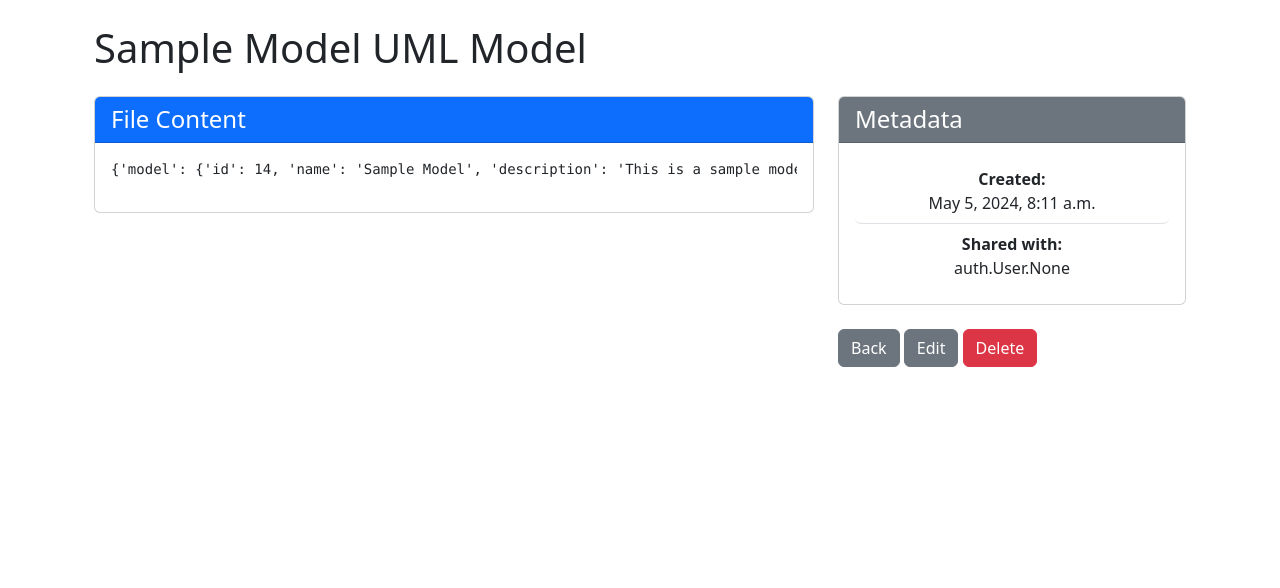
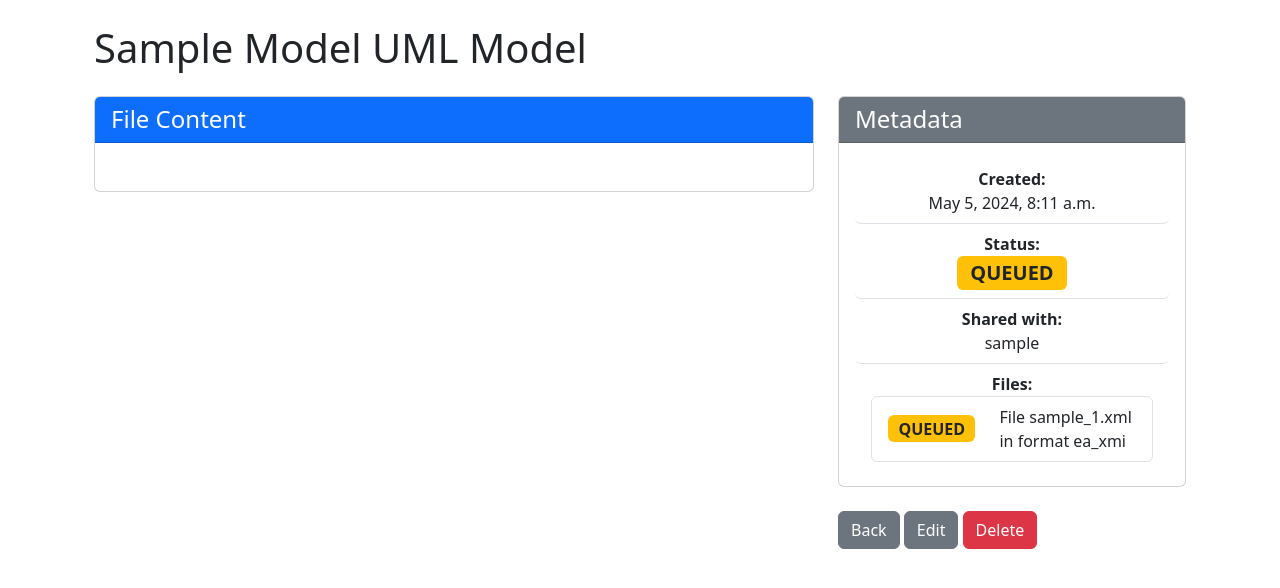
Before and after one commit to UMLI-Organization/umlars-backend, a Django app: page /uml-model/1 in a window 1280 px wide. Shown: the part 56-644 px from the top of the page. Run offline with Django 5.2, Linux system fonts and the light colour scheme; a user stored in the database is signed in; data comes from the database, SQL or seed files in the repository; tables that the repository leaves empty hold one stand-in row (values such as "Sample post"); some libraries are stand-ins or nearby versions.

Commit message:
#4 Added file status

```diff
--- a/src/umlars_app/models.py
+++ b/src/umlars_app/models.py
@@ -17,7 +17,8 @@ class ProcessStatus(models.IntegerChoices):
     QUEUED = 10
     RUNNING = 20
     FINISHED = 30
-    FAILED = 40
+    PARTIAL_SUCCESS = 40
+    FAILED = 50
 
 
 class SCD2Model(models.Model):
--- a/src/umlars_app/rest/serializers.py
+++ b/src/umlars_app/rest/serializers.py
@@ -14,7 +14,7 @@ class UmlModelSerializer(serializers.ModelSerializer):
 class UmlFileSerializer(serializers.ModelSerializer):
     class Meta:
         model = UmlFile
-        fields = ['id', 'data', 'format', 'filename']
+        fields = ['id', 'data', 'format', 'filename', 'state']
         read_only_fields = ["tech_valid_from", "tech_valid_to", "tech_active_flag",]
 
 
--- a/src/umlars_app/rest/viewsets.py
+++ b/src/umlars_app/rest/viewsets.py
@@ -32,7 +32,7 @@ class UmlFileViewSet(viewsets.ModelViewSet):
 
     def get_queryset(self):
         if self.request.user.is_superuser:
-            return UmlModel.objects.all()
+            return UmlFile.objects.all()
         return UmlFile.objects.filter(model__accessed_by__id=self.request.user.id)
 
     def perform_create(self, serializer):
@@ -48,8 +48,8 @@ class UmlModelFilesViewSet(viewsets.ModelViewSet):
 
     def get_queryset(self):
         if self.request.user.is_superuser:
-            return UmlModel.objects.all()
-        return UmlModel.objects.filter(accessed_by__id=self.request.user.id)
+            return UmlModel.objects.all().prefetch_related('source_files')
+        return UmlModel.objects.filter(accessed_by__id=self.request.user.id).prefetch_related('source_files')
 
     def perform_create(self, serializer):
         super().perform_create(serializer)
--- /dev/null
+++ b/src/umlars_app/templates/partials/enum_status.html
@@ -0,0 +1,15 @@
+{% if enum_object == enum_class.QUEUED %}
+<span class="badge bg-warning text-dark {{additional_classes_string}}">
+{% elif enum_object == enum_class.RUNNING %}
+<span class="badge bg-primary {{additional_classes_string}}">
+{% elif enum_object == enum_class.FINISHED %}
+<span class="badge bg-success {{additional_classes_string}}">
+{% elif enum_object == enum_class.FAILED %}
+<span class="badge bg-danger {{additional_classes_string}}">
+{% elif enum_object == enum_class.PARTIAL_SUCCESS %}
+<span class="badge bg-info {{additional_classes_string}}">
+{% else %}
+<span class="badge bg-secondary {{additional_classes_string}}">
+{% endif %}
+{{ status_text }}
+</span>
--- a/src/umlars_app/templates/uml-model.html
+++ b/src/umlars_app/templates/uml-model.html
@@ -1,5 +1,7 @@
 {% extends 'base.html' %}
-{% load json_tags %}
+
+{% load status_tags %}
+
 
 {% block content %}
 <div class="container mt-4">
@@ -22,7 +24,7 @@
         </div>
 
         <!-- Metadata Sidebar -->
-        <div class="col-md-4">
+        <div class="col-md-4 mb-4">
             <div class="card mb-4">
                 <div class="card-header bg-secondary text-white">
                     <h4 class="card-title mb-0">Metadata</h4>
@@ -37,9 +39,34 @@
                         </li>
                         <li class="list-group
                             list-group-item d-flex justify-content-between align-items-center">
+                            <strong>Status:</strong>
+                            {% render_status model_status status_enum model_status.name 'fs-5' %}
+                        </li>
+
+                        <li class="list-group
+                            list-group-item d-flex justify-content-between align-items-center">
                             <strong>Shared with:</strong>
-                            <span>{{ uml_model.accessed_by }}</span>
+                            {% for user in uml_model.accessed_by.all %}
+                                <span>{{ user }}</span>
+                            {% endfor %}
                         </li>
+                        <li class="list-group
+                            list-group-item d-flex justify-content-between align-items-center">
+                            <strong>Files:</strong>
+                            <ul class="list-group">
+                                {% for file in uml_model.source_files.all %}
+                                <li class="list-group-item d-flex justify-content-between align-items-center">
+                                    <span class="d-flex me-4 align-items-center">
+                                        {% render_status file.state status_enum %}
+                                    </span>
+                                    <span>
+                                        File {{ file.filename }} in format {{ file.format }}
+                                    </span>
+                                </li>
+                                {% endfor %}
+                            </ul>
+                        </li>
+
                     </ul>
                 </div>
             </div>
--- /dev/null
+++ b/src/umlars_app/templatetags/status_tags.py
@@ -0,0 +1,9 @@
+from django import template
+
+register = template.Library()
+
+
+@register.inclusion_tag("partials/enum_status.html")
+def render_status(enum_object, enum_class, status_text = None, additional_classes_string="fs-6"):
+    status_text = status_text or enum_class(enum_object).name
+    return {"enum_object": enum_object, "enum_class": enum_class, "additional_classes_string": additional_classes_string, "status_text": status_text}
--- a/src/umlars_app/views.py
+++ b/src/umlars_app/views.py
@@ -10,7 +10,7 @@ from django.forms.models import model_to_dict
 from django.core.paginator import Paginator, EmptyPage, PageNotAnInteger
 
 from umlars_app.utils.translation_utils import schedule_translate_uml_model
-from umlars_app.models import UmlModel, UmlFile
+from umlars_app.models import UmlModel, UmlFile, ProcessStatus
 from umlars_app.forms import SignUpForm, EditUserForm, AddUmlModelForm,UpdateUmlModelForm, AddUmlFileFormset, EditUmlFileFormset, FilesGroupingForm, ExtensionsGroupingFormSet, RegexGroupingFormSet, AddUmlModelFormset, ChangePasswordForm
 from umlars_app.utils.files_utils import decode_file
 from umlars_app.utils.grouping_utils import group_files, determine_model_name
@@ -119,12 +119,41 @@ def uml_model(request: HttpRequest, pk: int) -> HttpResponse:
 
         # Read and decode the file content
         # TODO: redo after final file format decision
-        pretty_xml = uml_model.formatted_data
+        # pretty_xml = uml_model.formatted_data
+
+
+        model_status: ProcessStatus = ProcessStatus.PARTIAL_SUCCESS
+        all_failed = True
+        for file in uml_model.source_files.all():
+
+            match file.state:
+                case ProcessStatus.QUEUED:
+                    model_status = ProcessStatus.QUEUED
+                    all_failed = False
+                    break
+
+                case ProcessStatus.RUNNING:
+                    model_status = ProcessStatus.RUNNING
+                    all_failed = False
+                    break
+
+                case ProcessStatus.FINISHED:
+                    model_status = ProcessStatus.FINISHED
+                    all_failed = False
+
+                case ProcessStatus.PARTIAL_SUCCESS:
+                    all_failed = False
+
+            if all_failed:
+                model_status = ProcessStatus.FAILED
 
         return render(
             request,
             "uml-model.html",
-            {"uml_model": uml_model, "pretty_xml": pretty_xml},
+            {"uml_model": uml_model,
+             "model_status": model_status,
+             "status_enum": ProcessStatus,
+             },
         )
     else:
         messages.warning(request, "You need to be logged in to view this page")
```
Also changed, not shown: src/umlars_app/migrations/0001_initial.py.
